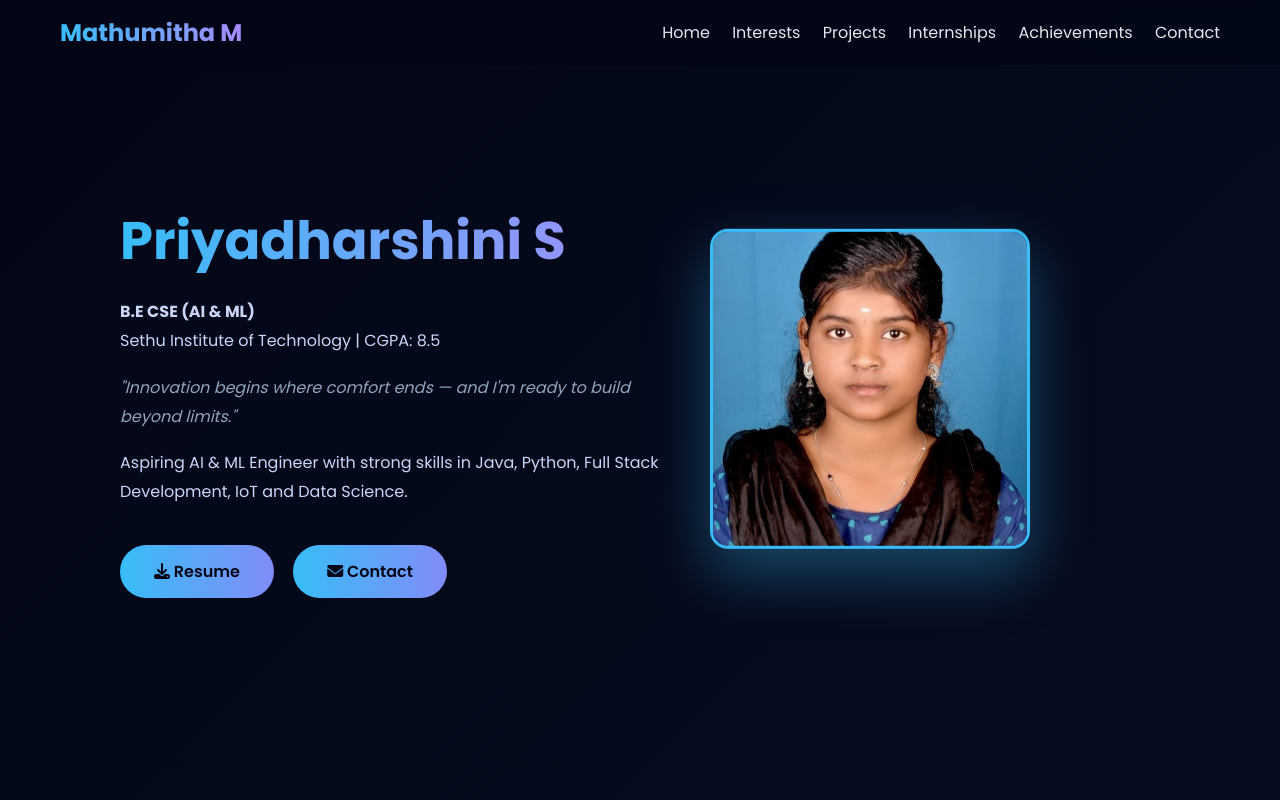
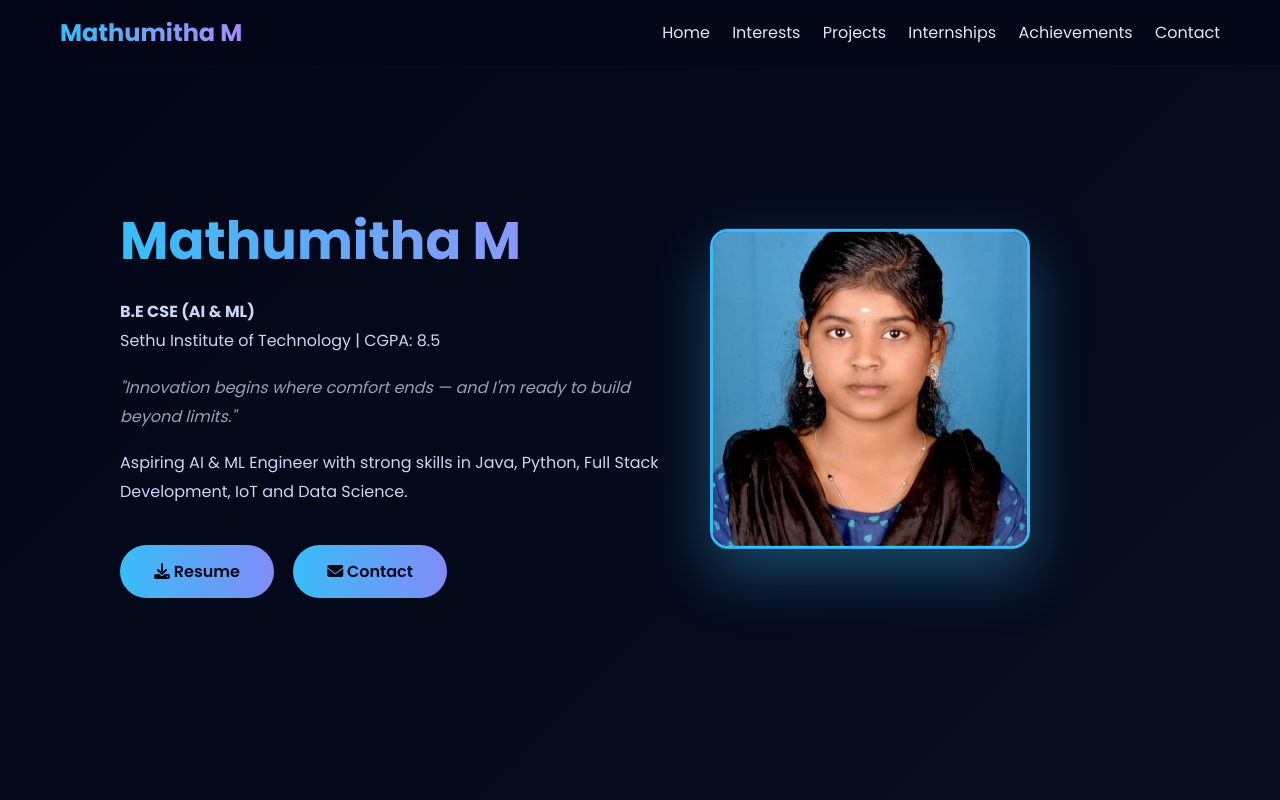
Before and after one commit to Madhumitha050/Portfolio-, a plain HTML site: page index.html in a window 1280 px wide. Shown: the top 800 px of the page. Drawn offline with nearby package versions, Linux system fonts and the light colour scheme.

Commit message:
Update index.html

```diff
--- a/index.html
+++ b/index.html
@@ -195,7 +195,7 @@ footer{
 <!-- HOME -->
 <section class="hero" id="home" data-aos="fade-up">
   <div>
-    <h1>Priyadharshini S</h1>
+    <h1>Mathumitha M</h1>
     <p><b>B.E CSE (AI & ML)</b><br>
     Sethu Institute of Technology | CGPA: 8.5</p>
 
```
